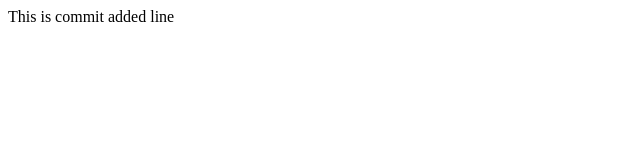
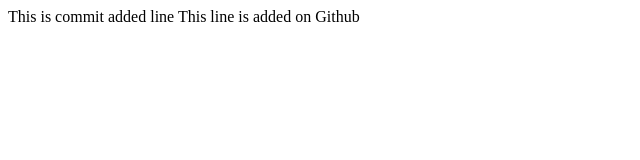
Before and after one commit to vorobeyvitaliy/GIT, a plain HTML site: page index.html in a window 1280 px wide. Shown: the whole page, without its empty margins (0-640 px from the left). Drawn offline with Linux system fonts and the light colour scheme.

Commit message:
Update index.html

```diff
--- a/index.html
+++ b/index.html
@@ -7,5 +7,6 @@
 <body>
 	This is commit
 	added line
+	This line is added on Github
 </body>
 </html>
```
